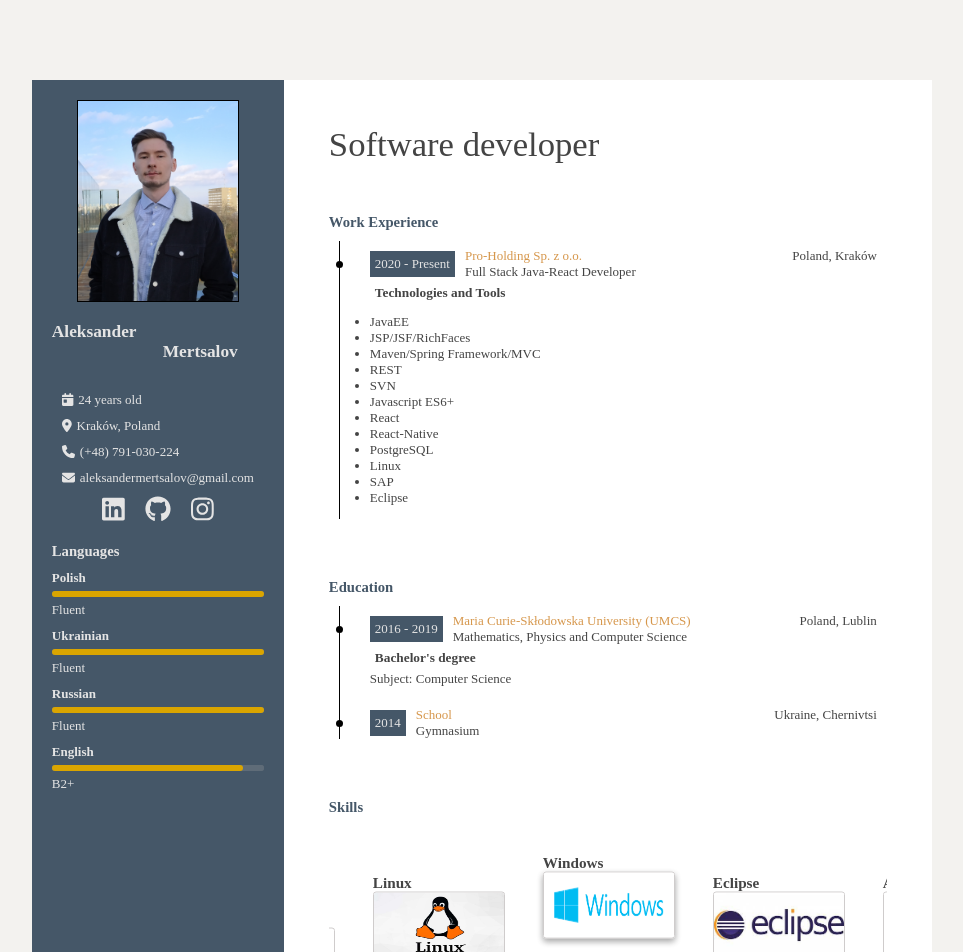
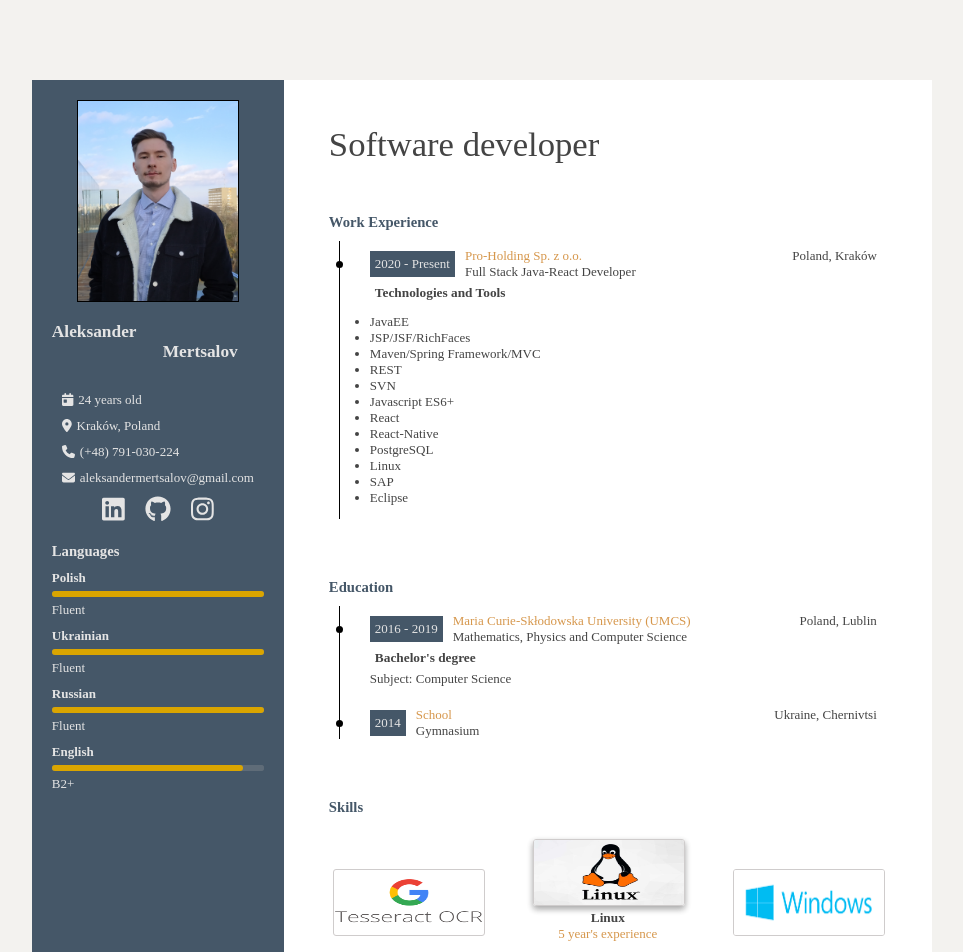
Before and after one commit to OMertsalov/Curriculum-Vitae, a React (Create React App) app: page / in a window 1280 px wide. Shown: the top 952 px of the page, without its empty margins (173-1136 px from the left). Built offline with nearby package versions, Linux system fonts and the light colour scheme.

Commit message:
add name and description to slider item

```diff
--- a/src/components/Slider/Card/Card.js
+++ b/src/components/Slider/Card/Card.js
@@ -6,13 +6,12 @@ function Card(props) {
     left: `${props.x}px`,
     top: `${props.y}px`,
     zIndex: props.zIndex,
-    height: props.size / 2,
-    width: props.size,
+    height: props.height,
+    width: props.width,
   };
 
   return (
     <div className={styles.Card} style={cardStyle}>
-      <h3 className={styles.Name}>{props.name}</h3>
       <img
         style={{
           boxShadow: props.isActiveCard
@@ -23,7 +22,8 @@ function Card(props) {
         src={process.env.PUBLIC_URL + props.image}
         alt="skill"
       />
-      <div style={{ opacity: props.isActiveCard ? 1 : 0 }}>
+      <div style={{ display: props.isActiveCard ? "initial" : "none" }}>
+        <h3>{props.name}</h3>
         <p>{props.description}</p>
       </div>
     </div>
--- a/src/components/Slider/Card/Card.module.css
+++ b/src/components/Slider/Card/Card.module.css
@@ -1,10 +1,18 @@
 .Card {
   position: absolute;
-  top: 50%;
   left: 50%;
-  transform: translate(-50%, -50%);
+  transform: translate(-50%, 0%);
   border-radius: 4px;
+  text-align: center;
   /* box-sizing: border-box; */
+}
+
+.Card h3 {
+  font-size: 10pt;
+}
+
+.Card p {
+  color: #d6974c;
 }
 
 .Image {
@@ -14,7 +22,3 @@
   border: 1px solid #cfcccc;
   /* box-shadow: 4px 4px 8px black; */
 }
-
-.Name {
-  /* position: relative; */
-}
--- a/src/components/Slider/SliderDeck/SliderDeck.js
+++ b/src/components/Slider/SliderDeck/SliderDeck.js
@@ -8,12 +8,18 @@ function shiftCardsStyles(firstCard, secondCard) {
   firstCard.style.zIndex = secondCard.style.zIndex;
   firstCard.style.top = secondCard.style.top;
 
-  // firstCard.children[1].style.opacity = secondCard.children[1].style.opacity;
+  firstCard.children[1].style.display = secondCard.children[1].style.display;
   firstCard.getElementsByTagName("img")[0].style.boxShadow =
     secondCard.getElementsByTagName("img")[0].style.boxShadow;
 }
 
-function SliderDeck({ data, size }) {
+function SliderDeck({
+  data,
+  containerHeight,
+  containerWidth,
+  imageHeight,
+  imageWidth,
+}) {
   const deckRef = useRef();
 
   const [cards, setCards] = useState([]);
@@ -76,25 +82,24 @@ function SliderDeck({ data, size }) {
     );
     let middle_card_by_index = Math.floor(dataWithImage.length / 2);
 
-    let center = {
-      x: parseFloat(deckDiv.offsetWidth) / 2,
-      y: parseFloat(deckDiv.offsetHeight) / 2,
-    };
+    const centerX = parseFloat(deckDiv.offsetWidth) / 2;
+    const middleCardY = deckDiv.offsetHeight / 10;
+    //   y: parseFloat(deckDiv.offsetHeight) / 2,
+    // };
     let new_x = 0;
     let new_y = 0;
     let new_zIndex = 0;
     const newCards = dataWithImage.map((element, i) => {
       if (i < middle_card_by_index) {
         //left side of the deck
-        new_x = center.x - (size + 40) * (middle_card_by_index - i);
-        new_y = i === middle_card_by_index ? center.y - 20 : center.y;
+        new_x = centerX - (containerWidth + 40) * (middle_card_by_index - i);
         new_zIndex = i;
       } else {
         // right side of the deck
-        new_x = center.x + (size + 40) * (i - middle_card_by_index);
-        new_y = i === middle_card_by_index ? center.y - 20 : center.y;
+        new_x = centerX + (containerWidth + 40) * (i - middle_card_by_index);
         new_zIndex = i * -1.0;
       }
+      new_y = i === middle_card_by_index ? middleCardY : middleCardY + 30;
       return (
         <Card
           key={i}
@@ -103,20 +108,22 @@ function SliderDeck({ data, size }) {
           zIndex={i === middle_card_by_index ? 100 : new_zIndex}
           name={element.name}
           description={element.description}
-          size={size}
+          // size={size}
+          height={imageHeight}
+          width={imageWidth}
           image={element.img}
           isActiveCard={i === middle_card_by_index}
         />
       );
     });
     setCards(newCards);
-  }, [data, size]);
+  }, [data, containerHeight, containerWidth, imageHeight, imageWidth]);
 
   useEffect(() => {
     if (autoScroll)
       autoScrollInterval.current = setInterval(
         () => onDeckClickHandler(true),
-        2000
+        3000
       );
     else clearInterval(autoScrollInterval.current);
     return () => clearInterval(autoScrollInterval.current);
@@ -131,17 +138,17 @@ function SliderDeck({ data, size }) {
       <div
         ref={deckRef}
         className={styles.Deck}
-        style={{ minHeight: size + 50, width: size + 40 }}
+        style={{ height: containerHeight, width: containerWidth + 40 }}
       >
         <div>{cards}</div>
         <button
           disabled={animationIn}
-          style={{ right: size }}
+          style={{ right: containerWidth }}
           onClick={() => onDeckClickHandler(false)}
         />
         <button
           disabled={animationIn}
-          style={{ left: size }}
+          style={{ left: containerWidth }}
           onClick={() => onDeckClickHandler(true)}
         />
       </div>
--- a/src/components/Slider/SliderDeck/SliderDeck.module.css
+++ b/src/components/Slider/SliderDeck/SliderDeck.module.css
@@ -3,6 +3,7 @@
   overflow: hidden;
   display: flex;
   justify-content: center;
+  align-items: center;
 }
 
 .Container button {
--- a/src/containers/About/About.js
+++ b/src/containers/About/About.js
@@ -16,7 +16,13 @@ function About() {
       </div>
       <div>
         <h2>Skills</h2>
-        <SliderDeck size={130} data={skills} />
+        <SliderDeck
+          containerHeight={230}
+          containerWidth={160}
+          imageHeight={65}
+          imageWidth={150}
+          data={skills}
+        />
       </div>
       {/*Own Projects,Summary */}
     </div>
```
